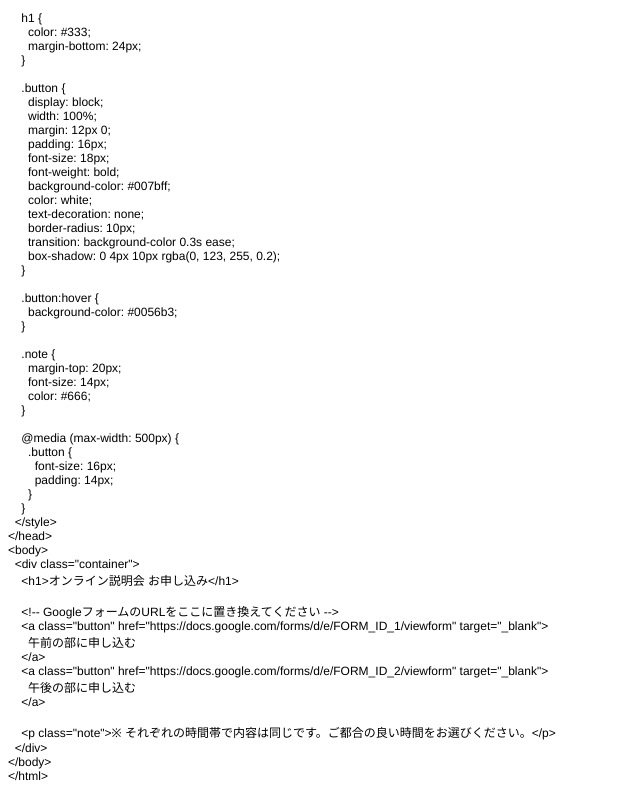
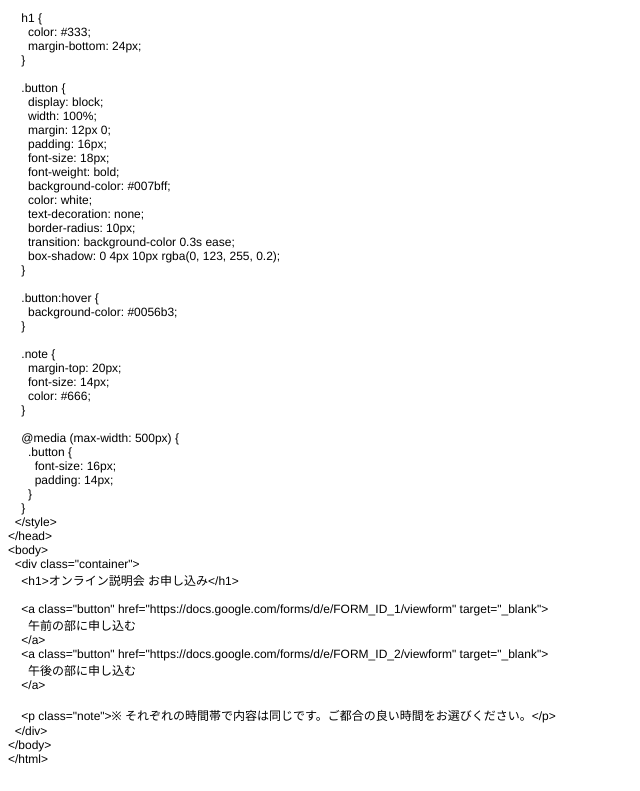
Before and after one commit to minamide03330/index, a plain HTML site: page index.html in a window 1280 px wide. Shown: the part 336-1127 px from the top of the page, without its empty margins (0-640 px from the left). Drawn offline with Linux system fonts and the light colour scheme.

Commit message:
Update index.html

```diff
--- a/index.html
+++ b/index.html
@@ -78,7 +78,6 @@
 <p class="p1"><span class="Apple-converted-space">  </span>&lt;div class="container"&gt;</p>
 <p class="p1"><span class="Apple-converted-space">    </span>&lt;h1&gt;オンライン説明会 お申し込み&lt;/h1&gt;</p>
 <p class="p2"><br></p>
-<p class="p1"><span class="Apple-converted-space">    </span>&lt;!-- GoogleフォームのURLをここに置き換えてください --&gt;</p>
 <p class="p1"><span class="Apple-converted-space">    </span>&lt;a class="button" href="https://docs.google.com/forms/d/e/FORM_ID_1/viewform" target="_blank"&gt;</p>
 <p class="p1"><span class="Apple-converted-space">      </span>午前の部に申し込む</p>
 <p class="p1"><span class="Apple-converted-space">    </span>&lt;/a&gt;</p>
```
